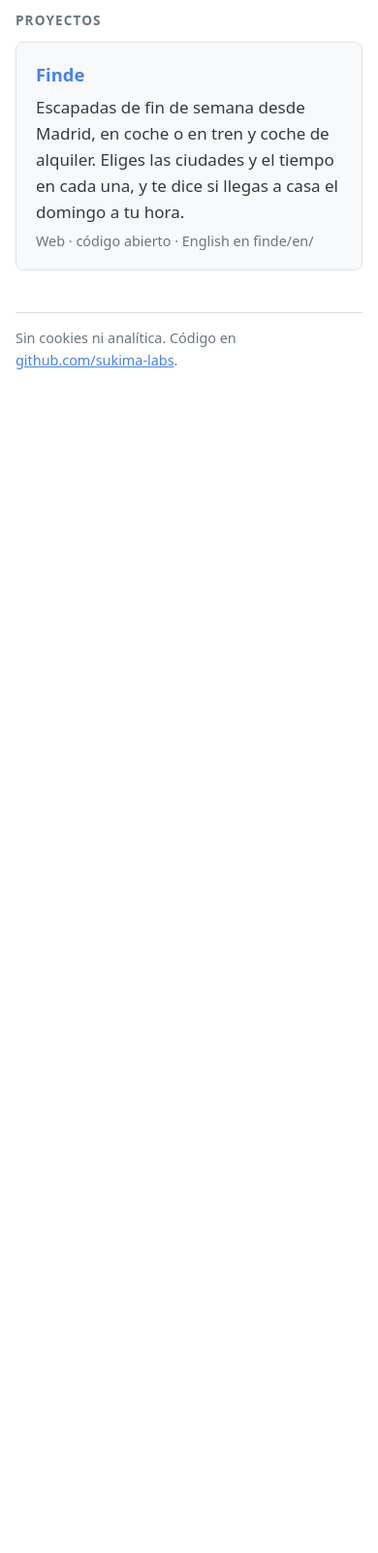
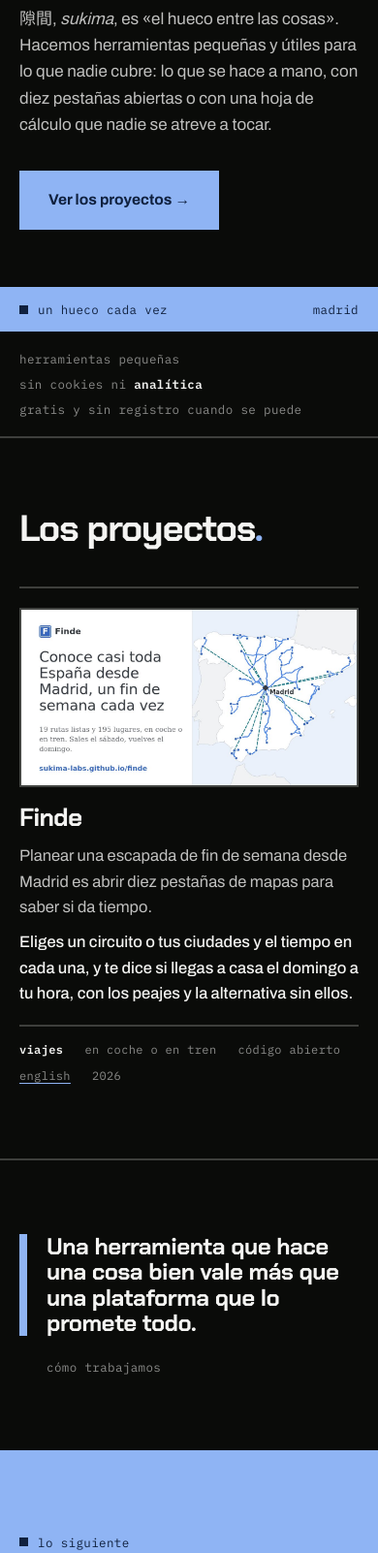
Before and after one commit to sukima-labs/sukima-labs.github.io, a plain HTML site: page index.html in a window 390 px wide. Shown: the part 231-1833 px from the top of the page at 97% size. Before the commit the page ends 844 px from the top, so only its background shows below. Drawn offline with Linux system fonts and the light colour scheme.

Commit message:
Portada con el diseño de Mercer Lite

```diff
--- /dev/null
+++ b/fonts.css
@@ -0,0 +1,47 @@
+/* Fuentes alojadas aquí: ninguna petición a terceros. Archivo es variable (400-700): un solo fichero. */
+
+@font-face {
+  font-family: 'Archivo';
+  font-style: normal;
+  font-weight: 400 700;
+  font-display: swap;
+  font-stretch: 100%;
+  src: url('fonts/archivo.woff2') format('woff2');
+  unicode-range: U+0000-00FF, U+0131, U+0152-0153, U+02BB-02BC, U+02C6, U+02DA, U+02DC, U+0304, U+0308, U+0329, U+2000-206F, U+20AC, U+2122, U+2191, U+2193, U+2212, U+2215, U+FEFF, U+FFFD;
+}
+
+@font-face {
+  font-family: 'Chakra Petch';
+  font-style: normal;
+  font-weight: 700;
+  font-display: swap;
+  src: url('fonts/chakra-petch-700-normal.woff2') format('woff2');
+  unicode-range: U+0000-00FF, U+0131, U+0152-0153, U+02BB-02BC, U+02C6, U+02DA, U+02DC, U+0304, U+0308, U+0329, U+2000-206F, U+20AC, U+2122, U+2191, U+2193, U+2212, U+2215, U+FEFF, U+FFFD;
+}
+
+@font-face {
+  font-family: 'IBM Plex Mono';
+  font-style: normal;
+  font-weight: 400;
+  font-display: swap;
+  src: url('fonts/ibm-plex-mono-400-normal.woff2') format('woff2');
+  unicode-range: U+0000-00FF, U+0131, U+0152-0153, U+02BB-02BC, U+02C6, U+02DA, U+02DC, U+0304, U+0308, U+0329, U+2000-206F, U+20AC, U+2122, U+2191, U+2193, U+2212, U+2215, U+FEFF, U+FFFD;
+}
+
+@font-face {
+  font-family: 'IBM Plex Mono';
+  font-style: normal;
+  font-weight: 500;
+  font-display: swap;
+  src: url('fonts/ibm-plex-mono-500-normal.woff2') format('woff2');
+  unicode-range: U+0000-00FF, U+0131, U+0152-0153, U+02BB-02BC, U+02C6, U+02DA, U+02DC, U+0304, U+0308, U+0329, U+2000-206F, U+20AC, U+2122, U+2191, U+2193, U+2212, U+2215, U+FEFF, U+FFFD;
+}
+
+@font-face {
+  font-family: 'IBM Plex Mono';
+  font-style: normal;
+  font-weight: 600;
+  font-display: swap;
+  src: url('fonts/ibm-plex-mono-600-normal.woff2') format('woff2');
+  unicode-range: U+0000-00FF, U+0131, U+0152-0153, U+02BB-02BC, U+02C6, U+02DA, U+02DC, U+0304, U+0308, U+0329, U+2000-206F, U+20AC, U+2122, U+2191, U+2193, U+2212, U+2215, U+FEFF, U+FFFD;
+}
--- a/index.html
+++ b/index.html
@@ -1,48 +1,116 @@
 <!doctype html>
+<!--
+  Diseño basado en Mercer Lite, de Mike Smith Design (https://github.com/mikesmithdesign/mercer-lite).
+  Licencia de la plantilla en LICENSE-plantilla.md.
+-->
 <html lang="es">
 <head>
 <meta charset="utf-8">
 <meta name="viewport" content="width=device-width,initial-scale=1">
-<title>sukima-labs</title>
+<title>sukima-labs · herramientas para los huecos</title>
 <meta name="description" content="Herramientas pequeñas y útiles para los huecos que nadie cubre. Sin cookies ni analítica.">
-<meta name="color-scheme" content="light dark">
+<meta name="color-scheme" content="dark">
 <meta name="google-site-verification" content="s1TIlbmjL93XM59QImM3-l1OtaMeNN7oV5-nbAHBfOQ">
 <link rel="canonical" href="https://sukima-labs.github.io/">
+<meta property="og:type" content="website">
+<meta property="og:title" content="sukima-labs">
+<meta property="og:description" content="Herramientas pequeñas y útiles para los huecos que nadie cubre.">
+<meta property="og:url" content="https://sukima-labs.github.io/">
+<script>document.documentElement.className="js"</script>
 <link rel="icon" href="favicon.svg" type="image/svg+xml">
-<style>
-:root{--fondo:#ffffff;--texto:#343a40;--suave:#6c757d;--linea:#dee2e6;--via:#4582ec;--tarjeta:#f8f9fa}
-@media (prefers-color-scheme:dark){:root{--fondo:#1b1e22;--texto:#e9ecef;--suave:#adb5bd;--linea:#343a40;--via:#6ea1f5;--tarjeta:#23272b}}
-*{box-sizing:border-box}
-body{margin:0;background:var(--fondo);color:var(--texto);font:17px/1.6 system-ui,-apple-system,"Segoe UI",Roboto,sans-serif}
-main{max-width:720px;margin:0 auto;padding:56px 16px 40px}
-h1{font-size:2.2rem;line-height:1.15;margin:0 0 .3em}
-.kanji{color:var(--suave);font-weight:400;font-size:1.2rem;margin-left:.4em}
-.lema{font-family:Georgia,serif;font-size:1.2rem;color:var(--suave);margin:0 0 2.2em}
-h2{font-size:.85rem;letter-spacing:.08em;text-transform:uppercase;color:var(--suave);margin:2em 0 .8em}
-.proyecto{display:block;border:1px solid var(--linea);background:var(--tarjeta);border-radius:8px;padding:18px 20px;color:inherit;text-decoration:none}
-.proyecto:hover{border-color:var(--via)}
-.proyecto strong{color:var(--via);font-size:1.15rem}
-.proyecto p{margin:.3em 0 0}
-.meta{color:var(--suave);font-size:.9rem}
-a{color:var(--via)}
-footer{margin-top:3em;padding-top:1em;border-top:1px solid var(--linea);color:var(--suave);font-size:.9rem}
-</style>
+<link rel="stylesheet" href="fonts.css">
+<link rel="stylesheet" href="style.css">
 </head>
 <body>
-<main>
-  <h1>sukima-labs<span class="kanji" lang="ja">隙間</span></h1>
-  <p class="lema"><i>Sukima</i> es «el hueco entre las cosas». Hacemos herramientas pequeñas y útiles para los huecos que nadie cubre.</p>
 
-  <h2>Proyectos</h2>
-  <a class="proyecto" href="finde/">
-    <strong>Finde</strong>
-    <p>Escapadas de fin de semana desde Madrid, en coche o en tren y coche de alquiler. Eliges las ciudades y el tiempo en cada una, y te dice si llegas a casa el domingo a tu hora.</p>
-    <p class="meta">Web · código abierto · <span lang="en">English</span> en <span>finde/en/</span></p>
-  </a>
+<header class="top">
+  <div class="wrap">
+    <span class="who">sukima-labs</span>
+    <a class="mailto" href="https://github.com/sukima-labs">GitHub</a>
+  </div>
+</header>
 
-  <footer>
-    Sin cookies ni analítica. Código en <a href="https://github.com/sukima-labs">github.com/sukima-labs</a>.
-  </footer>
-</main>
+<section class="hero">
+  <div class="wrap">
+    <h1>Herramientas para los huecos<span class="stop">.</span></h1>
+    <p class="h-sub"><span lang="ja">隙間</span>, <i>sukima</i>, es «el hueco entre las cosas». Hacemos herramientas pequeñas y útiles para lo que nadie cubre: lo que se hace a mano, con diez pestañas abiertas o con una hoja de cálculo que nadie se atreve a&nbsp;tocar.</p>
+    <div class="h-cta">
+      <a class="btn" href="#proyectos">Ver los proyectos &rarr;</a>
+    </div>
+  </div>
+  <div class="h-foot">
+    <div class="wrap">
+      <span><i class="dot" aria-hidden="true"></i>un hueco cada vez</span>
+      <span>madrid</span>
+    </div>
+  </div>
+</section>
+
+<div class="names">
+  <div class="wrap">
+    <p>herramientas pequeñas</p>
+    <p>sin cookies ni <b>analítica</b></p>
+    <p>gratis y sin registro cuando se puede</p>
+  </div>
+</div>
+
+<section class="entries" id="proyectos">
+  <div class="wrap">
+    <h2>Los proyectos<span class="stop">.</span></h2>
+    <div class="workgrid">
+      <article class="proj reveal">
+        <a class="shot" href="finde/"><img src="img/finde.jpg" alt="Finde: mapa de España con las rutas de fin de semana que salen de Madrid" width="1200" height="630"></a>
+        <div class="p-cap">
+          <h3><a href="finde/">Finde</a></h3>
+          <p>Planear una escapada de fin de semana desde Madrid es abrir diez pestañas de mapas para saber si da&nbsp;tiempo.</p>
+          <p class="p-outcome">Eliges un circuito o tus ciudades y el tiempo en cada una, y te dice si llegas a casa el domingo a tu hora, con los peajes y la alternativa sin&nbsp;ellos.</p>
+          <div class="p-meta"><span><b>viajes</b></span><span>en coche o en tren</span><span>código abierto</span><span><a href="finde/en/" lang="en">english</a></span><span>2026</span></div>
+        </div>
+      </article>
+    </div>
+  </div>
+</section>
+
+<section class="kind">
+  <div class="wrap">
+    <figure>
+      <blockquote>Una herramienta que hace una cosa bien vale más que una plataforma que lo promete&nbsp;todo.</blockquote>
+      <figcaption>cómo trabajamos</figcaption>
+    </figure>
+  </div>
+</section>
+
+<section class="booking">
+  <div class="wrap">
+    <p class="avail"><span class="dot"></span>lo siguiente</p>
+    <h2>¿Qué hueco te molesta a&nbsp;ti?</h2>
+    <p>Si haces algo a mano cada semana y debería existir una herramienta para eso, es justo lo que buscamos.</p>
+    <a class="bigmail" href="https://github.com/sukima-labs">github.com/sukima-labs</a>
+  </div>
+</section>
+
+<footer class="foot">
+  <div class="wrap">
+    <div class="foot-line">
+      <span class="fbrand">sukima-labs</span>
+      <span>madrid</span>
+      <a href="https://github.com/sukima-labs">GitHub</a>
+      <span>&copy; sukima-labs 2026</span>
+    </div>
+    <p class="foot-disc">Sin cookies ni analítica: la página no pide nada a otros sitios. Diseño basado en Mercer Lite, de <a href="https://mikesmithdesign.co.uk/themes/mercer">Mike Smith Design</a>.</p>
+  </div>
+</footer>
+
+<script>
+const REDUCED = matchMedia('(prefers-reduced-motion: reduce)').matches;
+document.querySelectorAll('a[href^="#"]').forEach(a => a.addEventListener('click', e => {
+  e.preventDefault();
+  document.querySelector(a.getAttribute('href'))?.scrollIntoView({ behavior: REDUCED ? 'auto' : 'smooth' });
+}));
+const io = new IntersectionObserver(es => es.forEach(e => {
+  if (e.isIntersecting) { e.target.classList.add('in'); io.unobserve(e.target); }
+}), { threshold: .16 });
+document.querySelectorAll('.reveal').forEach(el => REDUCED ? el.classList.add('in') : io.observe(el));
+</script>
 </body>
 </html>
--- /dev/null
+++ b/style.css
@@ -0,0 +1,109 @@
+/* sukima-labs. Basado en Mercer Lite (Mike Smith Design), licencia en LICENSE-plantilla.md.
+   Cambios: acento azul de Finde en vez del verde, sin Lenis, imagen de proyecto 1200x630. */
+:root{
+  --bg:#0A0B09; --bg2:#111310; --ink:#F4F4F2;
+  --body:rgba(244,244,242,.78); --quiet:rgba(244,244,242,.55);
+  --rule:rgba(244,244,242,.22); --rule-soft:rgba(244,244,242,.13);
+  --spot:#8fb4f4; --spot-ink:#10213f;
+  --sans:"Archivo",system-ui,sans-serif; --disp:"Chakra Petch","Archivo",system-ui,sans-serif;
+  --mono:"IBM Plex Mono",ui-monospace,monospace; --gap:clamp(20px,3.6vw,56px);
+}
+*{margin:0;padding:0;box-sizing:border-box}
+html{scroll-behavior:auto}
+body{background:var(--bg);color:var(--body);font-family:var(--sans);font-size:16.5px;
+  line-height:1.6;overflow-x:hidden;-webkit-font-smoothing:antialiased}
+::selection{background:var(--spot);color:var(--spot-ink)}
+img{display:block;max-width:100%;height:auto}
+a{color:inherit;text-decoration:none}
+h1,h2,h3{font-family:var(--disp);color:var(--ink);font-weight:700;line-height:.92;letter-spacing:-.03em}
+.stop{color:var(--spot)}
+.wrap{max-width:1220px;margin:0 auto;padding-left:var(--gap);padding-right:var(--gap)}
+.mono{font-family:var(--mono);font-size:12.5px;letter-spacing:.03em;color:var(--quiet);text-transform:lowercase}
+:focus-visible{outline:2px solid var(--spot);outline-offset:2px}
+
+.btn{display:inline-flex;align-items:center;gap:10px;font-family:var(--sans);font-weight:700;
+  font-size:15.5px;padding:16px 28px;background:var(--spot);color:var(--spot-ink);
+  border:2px solid var(--spot);cursor:pointer;white-space:nowrap;transition:background .2s,border-color .2s,color .2s}
+.btn:hover{background:var(--ink);border-color:var(--ink);color:var(--bg)}
+.mailto{font-weight:600;font-size:14.5px;color:var(--ink);border-bottom:2px solid var(--spot);padding-bottom:2px}
+.mailto:hover{color:var(--spot)}
+
+/* ---------- header ---------- */
+.top{border-bottom:2px solid var(--rule)}
+.top .wrap{display:flex;align-items:center;justify-content:space-between;gap:18px;min-height:64px}
+.who{font-family:var(--disp);font-weight:700;font-size:19px;letter-spacing:-.02em;color:var(--ink)}
+.who::after{content:".";color:var(--spot)}
+
+/* ---------- hero ---------- */
+.hero{padding:clamp(50px,9vh,110px) 0 0}
+.hero h1{font-size:clamp(40px,9vw,120px);max-width:12ch}
+.hero .h-sub{font-size:clamp(17px,1.5vw,20px);max-width:46ch;color:var(--body);margin-top:clamp(22px,3.5vh,36px)}
+.hero .h-cta{margin-top:clamp(26px,4vh,40px)}
+.h-foot{background:var(--spot);color:var(--spot-ink);padding:13px 0;margin-top:clamp(40px,7vh,80px)}
+.h-foot .wrap{display:flex;align-items:center;justify-content:space-between;gap:6px 26px;flex-wrap:wrap;
+  font-family:var(--mono);font-size:12.5px;letter-spacing:.03em;text-transform:lowercase}
+.h-foot .dot{display:inline-block;width:9px;height:9px;background:var(--spot-ink);margin-right:10px}
+
+/* trust line */
+.names{padding:18px 0;border-bottom:2px solid var(--rule)}
+.names .wrap{display:flex;align-items:baseline;justify-content:space-between;gap:6px 30px;flex-wrap:wrap}
+.names p{font-family:var(--mono);font-size:12.5px;letter-spacing:.03em;text-transform:lowercase;color:var(--quiet)}
+.names p b{color:var(--ink);font-weight:600}
+
+/* ---------- projects (trimmed to two) ---------- */
+.entries{padding:clamp(60px,9vh,110px) 0}
+.entries h2{font-size:clamp(38px,6.4vw,88px);margin-bottom:clamp(30px,5vh,52px)}
+.workgrid{display:grid;grid-template-columns:repeat(auto-fit,minmax(min(360px,100%),1fr));gap:clamp(24px,3vw,48px)}
+.proj{border-top:2px solid var(--rule);padding-top:clamp(20px,2.6vw,30px)}
+.shot{border:2px solid var(--rule);background:var(--bg2)}
+.shot{display:block}
+.shot img{width:100%;aspect-ratio:1200/630;object-fit:cover;transition:opacity .2s}
+.shot:hover img{opacity:.88}
+.p-cap h3 a:hover{color:var(--spot)}
+.p-meta a{text-decoration:underline;text-decoration-color:var(--spot);text-underline-offset:3px}
+.p-cap{margin-top:clamp(20px,2.4vw,30px)}
+.p-cap h3{font-size:clamp(26px,2.8vw,38px)}
+.p-cap p{margin-top:14px;max-width:56ch}
+.p-cap .p-outcome{color:var(--ink);font-weight:500;margin-top:10px}
+.p-meta{display:flex;flex-wrap:wrap;gap:8px 22px;margin-top:18px;padding-top:14px;border-top:2px solid var(--rule)}
+.p-meta span{font-family:var(--mono);font-size:12px;letter-spacing:.03em;text-transform:lowercase;color:var(--quiet)}
+.p-meta b{color:var(--ink);font-weight:600}
+
+/* ---------- one quote, said loudly ---------- */
+.kind{border-top:2px solid var(--rule);padding:clamp(60px,9vh,110px) 0}
+.kind blockquote{font-family:var(--disp);font-size:clamp(24px,3.4vw,48px);line-height:1.1;color:var(--ink);
+  font-weight:700;letter-spacing:-.02em;max-width:26ch;border-left:8px solid var(--spot);padding-left:clamp(20px,3vw,40px)}
+.kind figcaption{margin-top:22px;font-family:var(--mono);font-size:12.5px;letter-spacing:.03em;
+  text-transform:lowercase;color:var(--quiet);padding-left:clamp(28px,3.6vw,48px)}
+
+/* ---------- closer / contact ---------- */
+.booking{background:var(--spot);color:var(--spot-ink);padding:clamp(64px,10vh,130px) 0}
+.booking .avail{display:flex;align-items:center;gap:10px;font-family:var(--mono);font-size:12.5px;
+  letter-spacing:.03em;text-transform:lowercase;color:var(--spot-ink)}
+.booking .avail .dot{width:9px;height:9px;background:var(--spot-ink)}
+.booking h2{font-size:clamp(38px,7vw,100px);margin-top:clamp(18px,3vh,28px);color:var(--spot-ink)}
+.booking p:not(.avail){margin-top:16px;max-width:52ch;color:var(--spot-ink)}
+.bigmail{display:inline-block;margin-top:clamp(22px,4vh,36px);font-family:var(--disp);font-weight:700;
+  letter-spacing:-.03em;font-size:clamp(20px,3.4vw,46px);color:var(--ink);border-bottom:4px solid var(--spot);
+  padding-bottom:5px;transition:color .2s}
+.booking .bigmail{color:var(--spot-ink);border-bottom-color:var(--spot-ink)}
+.bigmail:hover{opacity:.75}
+
+/* ---------- footer ---------- */
+.foot{border-top:2px solid var(--rule);padding:clamp(26px,4vh,40px) 0}
+.foot-line{display:flex;flex-wrap:wrap;align-items:baseline;gap:10px 22px;font-size:14px;color:var(--quiet)}
+.foot-line .fbrand{font-family:var(--disp);font-weight:700;color:var(--ink);font-size:17px}
+.foot-line .fbrand::after{content:".";color:var(--spot)}
+.foot-line a{color:var(--ink);text-decoration:underline;text-decoration-color:var(--spot);text-underline-offset:3px}
+.foot-line a:hover{color:var(--spot)}
+.foot-disc{margin-top:14px;font-size:12.5px;color:var(--quiet);max-width:60ch}
+
+/* ---------- reveals ---------- */
+.js .reveal{opacity:0;transform:translateY(16px);transition:opacity .55s ease,transform .55s cubic-bezier(.2,.6,.2,1)}
+.reveal.r2{transition-duration:.7s;transition-delay:.08s}
+.reveal.in{opacity:1;transform:none}
+@media (prefers-reduced-motion:reduce){*,*::before,*::after{animation:none!important;transition:none!important}.reveal{opacity:1;transform:none}}
+
+@media(max-width:600px){.top .wrap{min-height:56px}}
+
+.foot-disc a{text-decoration:underline;text-underline-offset:2px}
```
Also changed, not shown: favicon.svg, fonts/archivo.woff2 (added), fonts/chakra-petch-700-normal.woff2 (added), fonts/ibm-plex-mono-400-normal.woff2 (added), fonts/ibm-plex-mono-500-normal.woff2 (added), fonts/ibm-plex-mono-600-normal.woff2 (added), img/finde.jpg (added), 2 other files.
